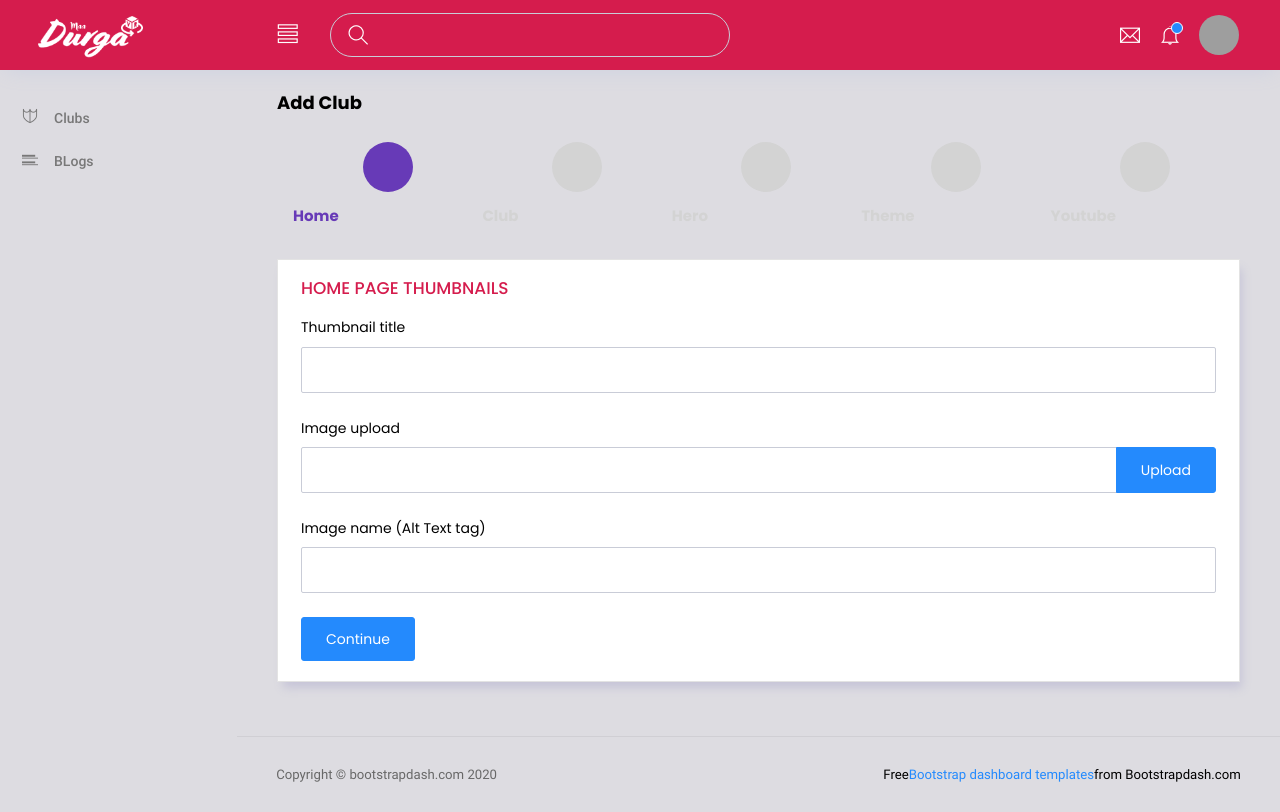
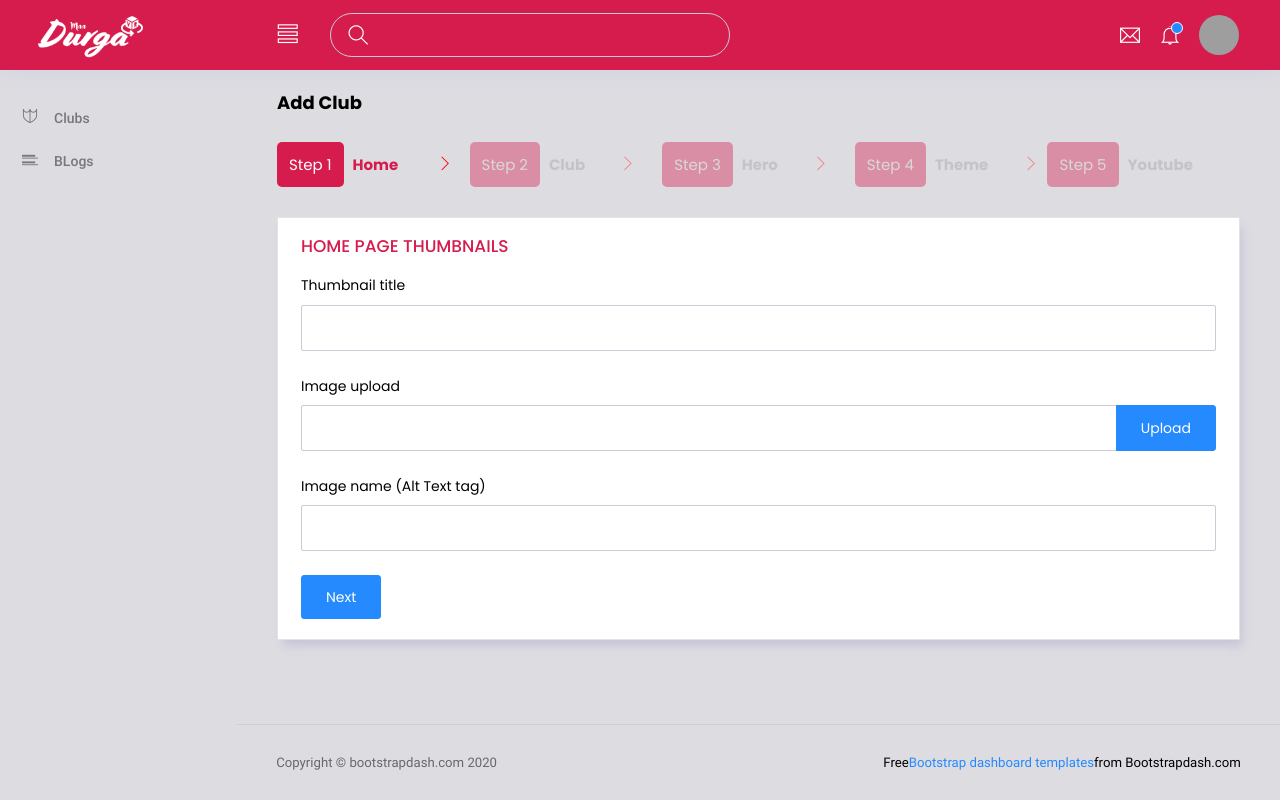
Before and after one commit to roysrijan/maadurgavr, a Next.js app: page /cms/dashboard in a window 1280 px wide. Built offline with nearby package versions, Linux system fonts and the light colour scheme; grey boxes are pictures that could not be loaded.

Commit message:
Step UI done

```diff
--- a/pages/cms/dashboard/index.js
+++ b/pages/cms/dashboard/index.js
@@ -304,12 +304,12 @@ export default function dashboard() {
                 </div>
               </div>
 
-              <ul id="progressbar">
-                    <li className={home?"active":""} id="account"><strong>Home</strong></li>
-                    <li className={club?"active":""} id="personal"><strong>Club</strong></li>
-                    <li className={hero?"active":""} id="payment"><strong>Hero</strong></li>
-                    <li className={theme?"active":""} id="confirm"><strong>Theme</strong></li>
-                    <li className={youtube?"active":""} id="confirm"><strong>Youtube</strong></li>
+              <ul id="progressbar" className="step-wrap">
+                    <li className={home?"active":""} id="account"><span>Step 1</span><strong>Home</strong> <i class="ti-angle-right"></i></li>
+                    <li className={club?"active":""} id="personal"><span>Step 2</span><strong>Club</strong><i class="ti-angle-right"></i></li>
+                    <li className={hero?"active":""} id="payment"><span>Step 3</span><strong>Hero</strong><i class="ti-angle-right"></i></li>
+                    <li className={theme?"active":""} id="confirm"><span>Step 4</span><strong>Theme</strong><i class="ti-angle-right"></i></li>
+                    <li className={youtube?"active":""} id="confirm"><span>Step 5</span><strong>Youtube</strong></li>
               </ul>
               { home && (
                 <div className="row">
@@ -375,7 +375,7 @@ export default function dashboard() {
                             />
                             </div>
                             <button type="button" class="btn btn-primary mr-2" onClick={continueHome}>
-                            Continue
+                            Next
                             </button>
                         </form>
                         </div>
@@ -430,7 +430,7 @@ export default function dashboard() {
                           />
                         </div>
                         <button type="button" class="btn btn-primary mr-2" onClick={continueClub}>
-                          Continue
+                        Next
                         </button>
                         <button class="btn btn-light" onClick={backClub}>Back</button>
                       </form>
@@ -541,7 +541,7 @@ export default function dashboard() {
                           />
                         </div>
                         <button type="button" class="btn btn-primary mr-2" onClick={continueHero}>
-                          Continue
+                        Next
                         </button>
                         <button class="btn btn-light" onClick={backHero}>Back</button>
                       </form>
@@ -588,7 +588,7 @@ export default function dashboard() {
                         </div>
 
                         <button type="button" class="btn btn-primary mr-2" onClick={continueTheme}>
-                          Continue
+                        Next
                         </button>
                         <button class="btn btn-light" onClick={backTheme}>Back</button>
                       </form>
```
Also changed, not shown: public/css/style.css.
